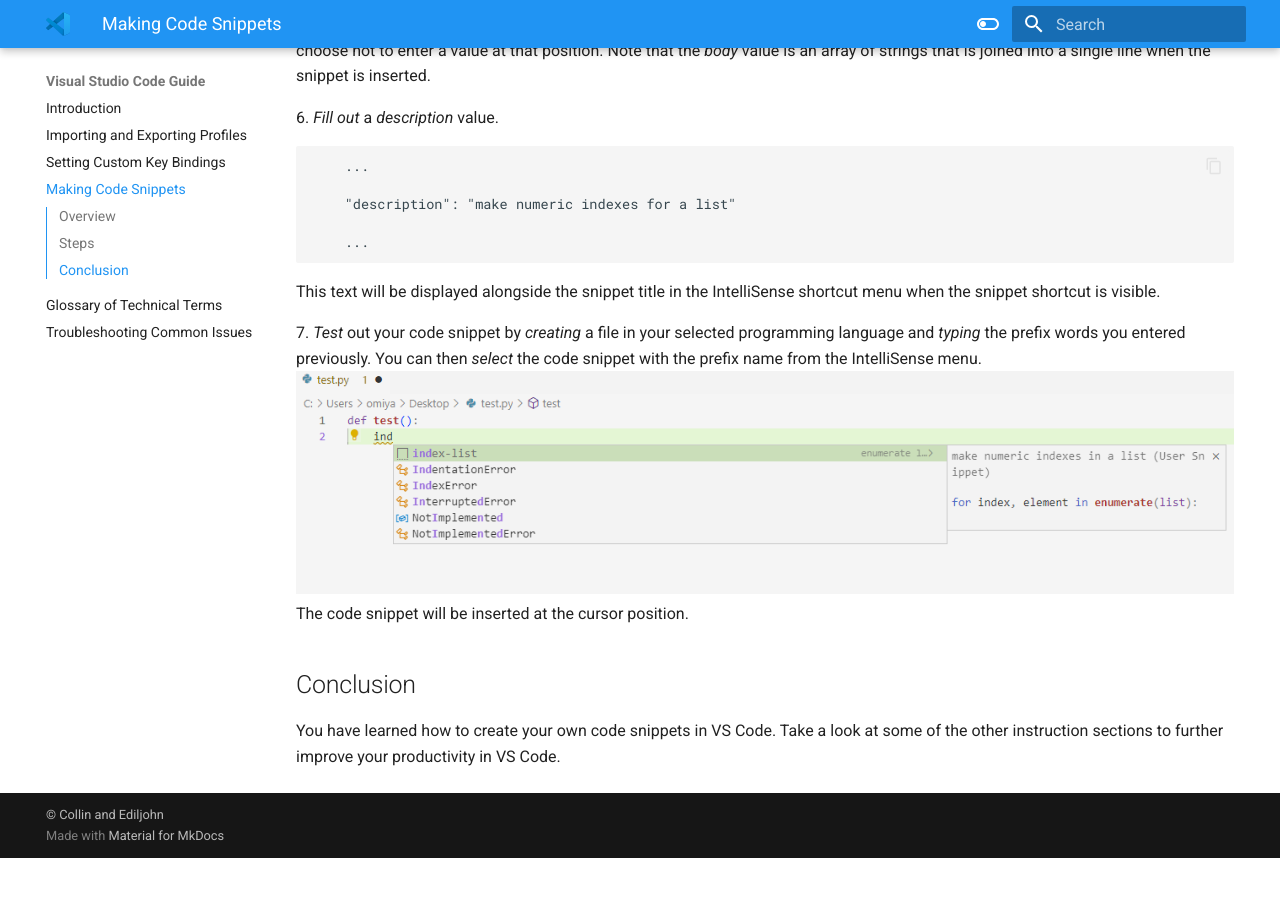
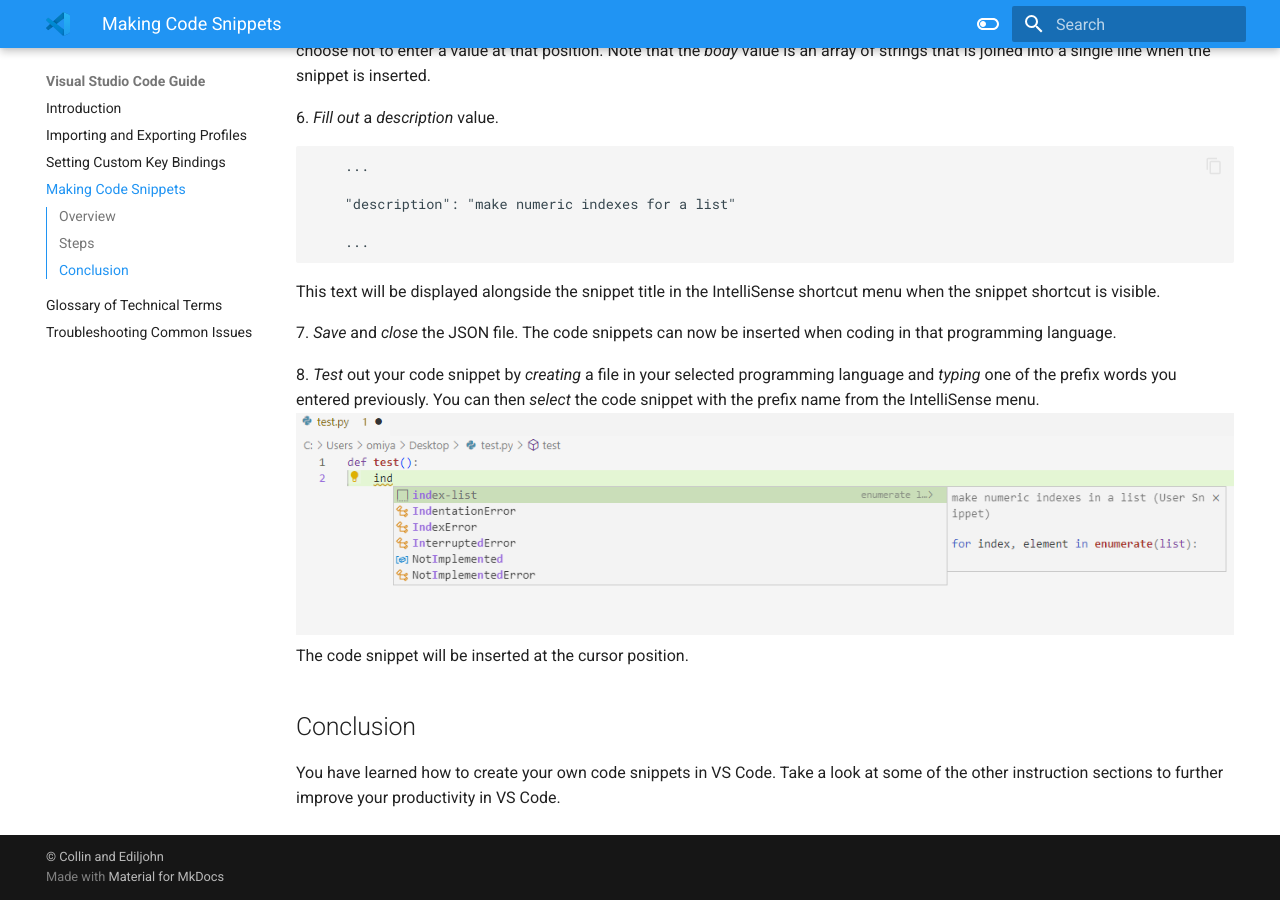
Before and after one commit to cc-dev-65535/mkdocs, an MkDocs documentation site: the page built from docs/code-snippets.md, in a window 1280 px wide and 900 px high, scrolled down 2016 px. Built offline with MkDocs 1.6.1 and Material for MkDocs 9.7.7, drawn with Linux system fonts in a browser that asks for light colours; before the commit the page ends 2874 px from its top, so only the background shows below that.

Commit message:
Add a step

````diff
--- a/docs/code-snippets.md
+++ b/docs/code-snippets.md
@@ -53,7 +53,9 @@
 ```
 This text will be displayed alongside the snippet title in the IntelliSense shortcut menu when the snippet shortcut is visible.
 
-7\. *Test* out your code snippet by *creating* a file in your selected programming language and *typing* the prefix words you entered previously. You can then *select* the code snippet with the prefix name from the IntelliSense menu.
+7\. *Save* and *close* the JSON file. The code snippets can now be inserted when coding in that programming language.
+
+8\. *Test* out your code snippet by *creating* a file in your selected programming language and *typing* one of the prefix words you entered previously. You can then *select* the code snippet with the prefix name from the IntelliSense menu.
 ![image](images/page4-img3.png)
 The code snippet will be inserted at the cursor position.
 
````
